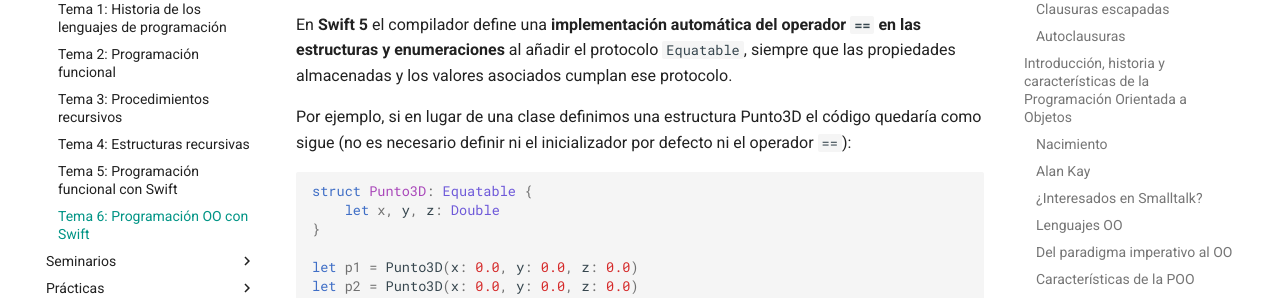
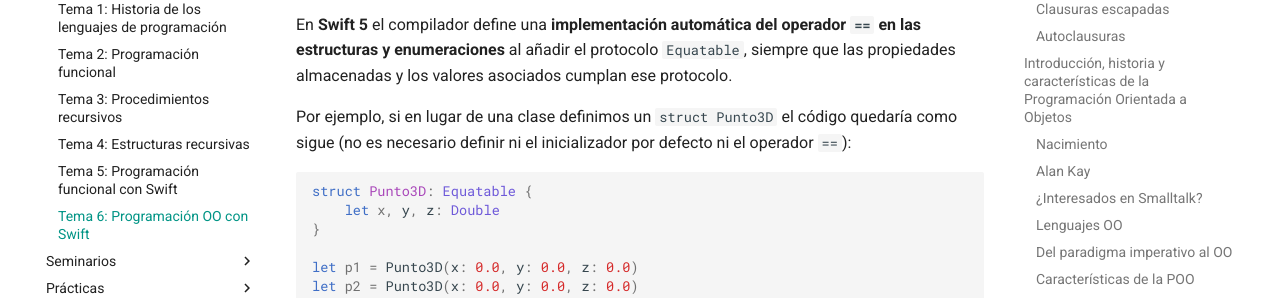
Before and after one commit to domingogallardo/apuntes-lpp, an MkDocs documentation site: the page built from docs/teoria/tema06-programacion-orientada-objetos-swift/tema06-programacion-orientada-objetos-swift.md, in a window 1280 px wide and 900 px high, scrolled down 42106 px. Shown: the part 153-451 px from the top of the window. Built offline with MkDocs 1.6.1 and Material for MkDocs 9.7.7, drawn with Linux system fonts in a browser that asks for light colours.

Commit message:
Correcciones

````diff
--- a/docs/teoria/tema06-programacion-orientada-objetos-swift/tema06-programacion-orientada-objetos-swift.md
+++ b/docs/teoria/tema06-programacion-orientada-objetos-swift/tema06-programacion-orientada-objetos-swift.md
@@ -2242,8 +2242,8 @@ del operador `==` en las estructuras y enumeraciones** al añadir el
 protocolo `Equatable`, siempre que las propiedades almacenadas y los
 valores asociados cumplan ese protocolo.
 
-Por ejemplo, si en lugar de una clase definimos una estructura
-Punto3D el código quedaría como sigue (no es necesario definir ni el
+Por ejemplo, si en lugar de una clase definimos un `struct Punto3D` el
+código quedaría como sigue (no es necesario definir ni el
 inicializador por defecto ni el operador `==`):
 
 ```swift
````
